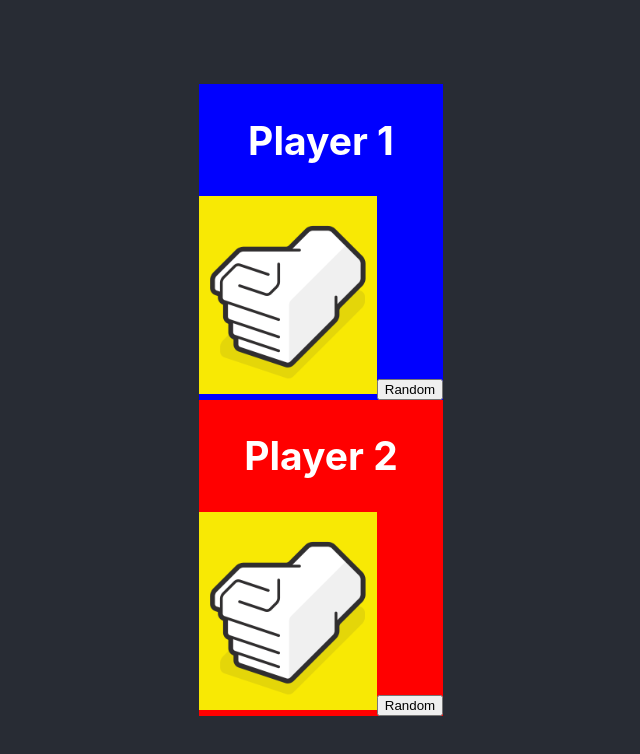
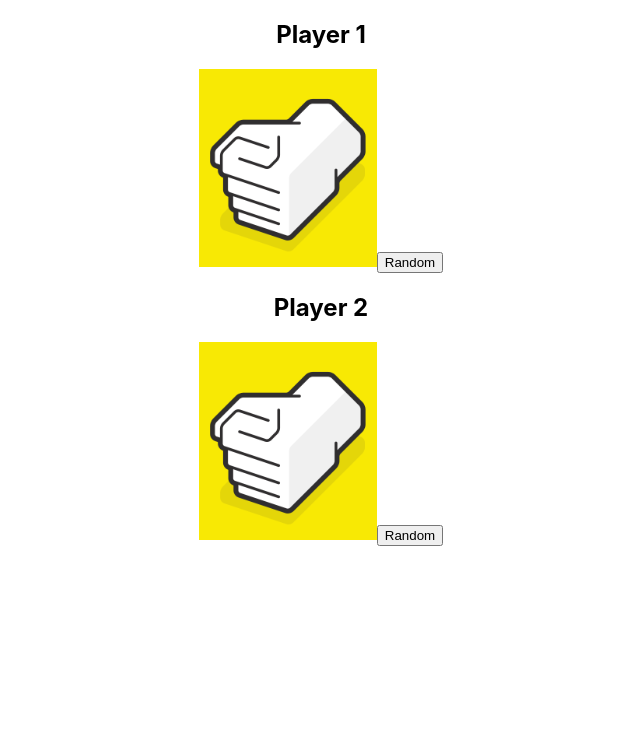
Before and after one commit to mengzhuou/React-RockPaperScissors, a React (Create React App) app in the folder rock-paper-scissors/: page / in a window 1280 px wide. Shown: the top 754 px of the page, without its empty margins (319-959 px from the left). Built offline with nearby package versions, Linux system fonts and the light colour scheme.

Commit message:
added random functionalities

```diff
--- a/rock-paper-scissors/public/index.html
+++ b/rock-paper-scissors/public/index.html
@@ -2,14 +2,12 @@
 <html lang="en">
   <head>
     <meta charset="utf-8" />
-    <link rel="icon" href="%PUBLIC_URL%/favicon.ico" />
     <meta name="viewport" content="width=device-width, initial-scale=1" />
     <meta name="theme-color" content="#000000" />
     <meta
       name="description"
       content="Web site created using create-react-app"
     />
-    <link rel="apple-touch-icon" href="%PUBLIC_URL%/logo192.png" />
     <!--
       manifest.json provides metadata used when your web app is installed on a
       user's mobile device or desktop. See https://developers.google.com/web/fundamentals/web-app-manifest/
--- a/rock-paper-scissors/src/App.css
+++ b/rock-paper-scissors/src/App.css
@@ -1,16 +1,5 @@
 .App {
   text-align: center;
-}
-
-.App-logo {
-  height: 40vmin;
-  pointer-events: none;
-}
-
-@media (prefers-reduced-motion: no-preference) {
-  .App-logo {
-    animation: App-logo-spin infinite 20s linear;
-  }
 }
 
 .App-header {
@@ -24,15 +13,10 @@
   color: white;
 }
 
-.App-link {
-  color: #61dafb;
+.player1-section{
+  background-color: 'blue';
 }
 
-@keyframes App-logo-spin {
-  from {
-    transform: rotate(0deg);
-  }
-  to {
-    transform: rotate(360deg);
-  }
+.player2-section{
+  background-color: 'red';
 }
--- a/rock-paper-scissors/src/App.tsx
+++ b/rock-paper-scissors/src/App.tsx
@@ -7,21 +7,35 @@ import Scissors from './Scissors.png';
 
 
 class App extends React.Component {
+  state = {player1Image: Rock, player2Image: Rock}
+
+  getRandomImage = () => {
+    const image = [Rock, Paper, Scissors];
+    const randomNum = Math.floor(Math.random() * 3);
+    return image[randomNum];
+  }
+
+  handleRandom1 = () => {
+    this.setState({ player1Image: this.getRandomImage() });
+  }
+
+  handleRandom2 = () => {
+    this.setState({ player2Image: this.getRandomImage() });
+  }
   render() {
+    const { player1Image, player2Image } = this.state;
     return (
       <div className="App">
-        <header className="App-header">
-          <div className="player-section" style={{ backgroundColor: 'blue' }}>
+          <div className="player1-section">
             <h2>Player 1</h2>
-            <img src={Rock} alt="Player 1" />
-            <button>Random</button>
+            <img src={player1Image} alt="Player 1" />
+            <button onClick={this.handleRandom1}>Random</button>
           </div>
-          <div className="player-section" style={{ backgroundColor: 'red' }}>
+          <div className="player2-section">
             <h2>Player 2</h2>
-            <img src={Rock} alt="Player 2" />
-            <button>Random</button>
+            <img src={player2Image} alt="Player 2" />
+            <button onClick={this.handleRandom2}>Random</button>
           </div>
-        </header>
       </div>
     );
   }
```
Also changed, not shown: rock-paper-scissors/public/manifest.json.
